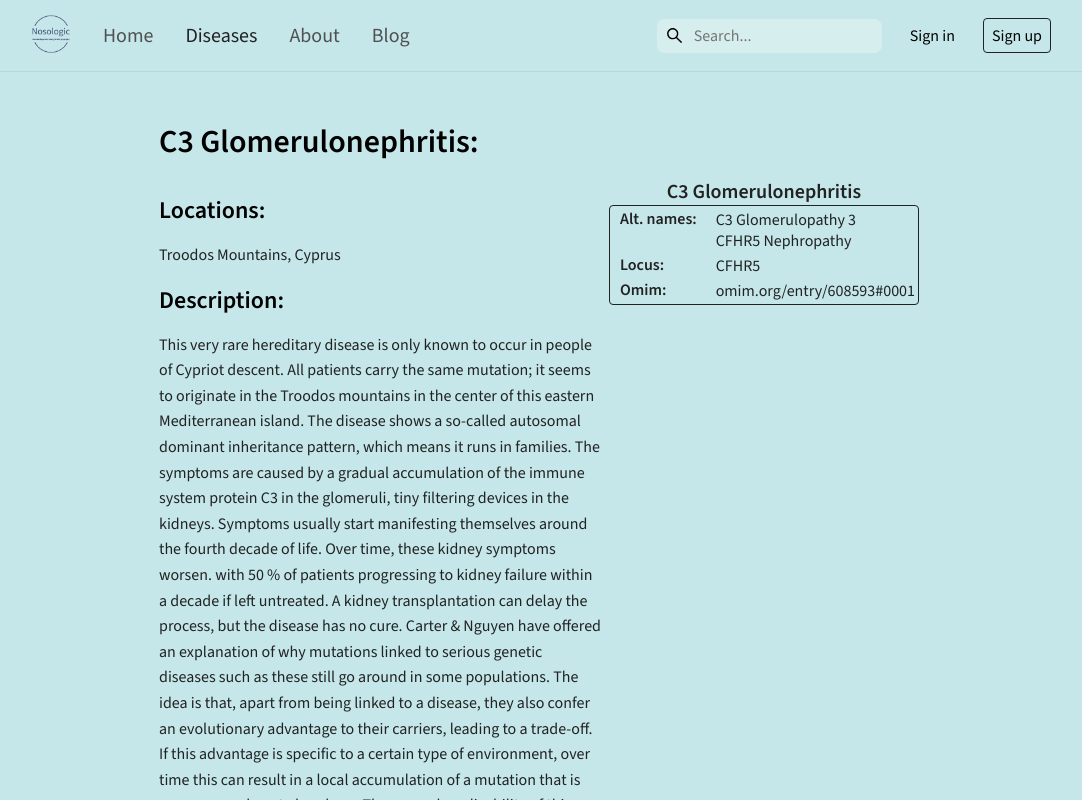
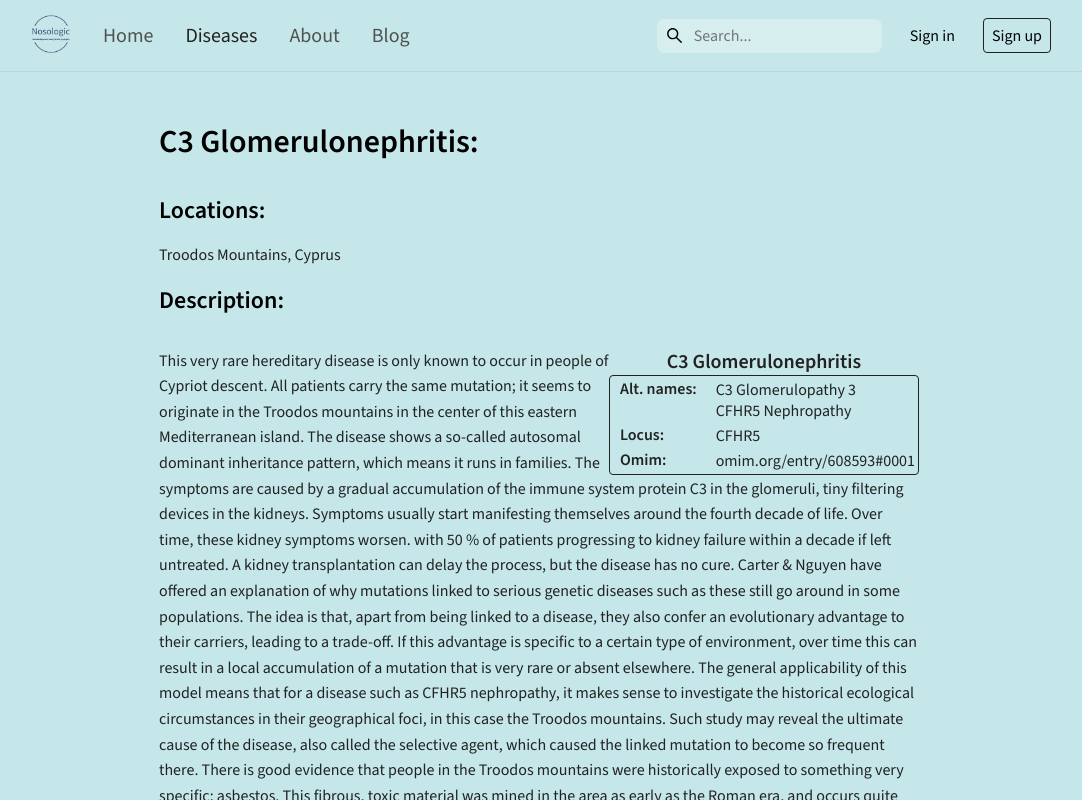
Before and after one commit to Nosologic/Nosologic-front, a React (Vite) app: page /diseases/1 in a window 1280 px wide. Shown: the top 800 px of the page, without its empty margins (101-1183 px from the left). Built offline with nearby package versions, Linux system fonts and the light colour scheme.

Commit message:
Refactor DiseaseDetailPage layout (text wraps the table) and fix LinkedIn URLs.
Updated the DiseaseDetailPage to reorganize layout structure, improving table and description positioning. Corrected LinkedIn URLs in the Members list to include the full URL format for consistency.

```diff
--- a/src/assets/Members.ts
+++ b/src/assets/Members.ts
@@ -3,25 +3,25 @@ const members = [
         id: 1,
         role_id: 1,
         name: "Valentijn van Dijk",
-        linkedin: "linkedin.com/in/valentijn-van-dijk-461a74143",
+        linkedin: "https://www.linkedin.com/in/valentijn-van-dijk-461a74143",
     },
     {
         id: 2,
         role_id: 2,
         name: "Stella van den Blink",
-        linkedin: "linkedin.com/in/stellavandenblink",
+        linkedin: "https://www.linkedin.com/in/stellavandenblink",
     },
     {
         id: 3,
         role_id: 2,
         name: "Rosie Mastenbroek",
-        linkedin: "linkedin.com/in/rosie-mastenbroek-9b72589b",
+        linkedin: "https://www.linkedin.com/in/rosie-mastenbroek-9b72589b",
     },
     {
         id: 4,
         role_id: 2,
         name: "Merlijn Olnon",
-        linkedin: "linkedin.com/in/merlijn-olnon/",
+        linkedin: "https://www.linkedin.com/in/merlijn-olnon/",
     },
 ]
 
--- a/src/pages/DiseaseDetailPage.tsx
+++ b/src/pages/DiseaseDetailPage.tsx
@@ -13,6 +13,7 @@ export default function DiseaseDetailPage() {
                 {name}:
             </span>
             <div className={styles.disease_info_ctr}>
+
                 <div className={styles.disease_info_left_section}>
                     <div className={styles.disease_info_left_ctr}>
                         <span className={styles.disease_info_left_section_title}>
@@ -21,16 +22,13 @@ export default function DiseaseDetailPage() {
                         {locations.map((loc) => (
                             <span className={styles.disease_info_left_section_text} key={loc}>{loc}</span>
                         ))}
+
                     </div>
-
+                    <div>
                         <span className={styles.disease_info_left_section_title}>
                             Description:
                         </span>
-                    <span className={styles.disease_info_left_section_text}>
-                        {description}
-                    </span>
-
-                </div>
+                        <div>
                             <table className={styles.disease_info_table} role={"table"}>
                                 <caption className={styles.table_caption}>{name}</caption>
                                 <tbody>
@@ -41,6 +39,7 @@ export default function DiseaseDetailPage() {
                                             {alt_names.map((an) => (
                                                 <li key={an} className={styles.list_item}>{an}</li>
                                             ))}
+
                                         </ul>
                                     </td>
                                 </tr>
@@ -54,6 +53,16 @@ export default function DiseaseDetailPage() {
                                 </tr>
                                 </tbody>
                             </table>
+                            <p className={styles.disease_info_left_section_text}>
+                                {description}
+                            </p>
+                        </div>
+
+                    </div>
+
+
+                </div>
+
             </div>
         </main>
     )
--- a/src/styles/pages/DiseaseDetailPage.module.scss
+++ b/src/styles/pages/DiseaseDetailPage.module.scss
@@ -5,14 +5,11 @@
   margin-bottom: 16px;
 }
 
+
 .disease_info_ctr {
   gap: 8px;
   display: flex;
   flex-direction: row;
-}
-
-.disease_info_left_section {
-  flex: 1;
 }
 
 .disease_info_left_ctr {
@@ -29,12 +26,14 @@
   @include h7;
   color: $text;
   line-height: 1.6;
+  width: 100%;
 }
 
 .disease_info_table {
   border: 1px solid $border_dark;
   border-radius: 4px;
   height: fit-content;
+  float: right;
 }
 
 .table_caption {
```
Lines whose indentation alone changed are shown as unchanged.
